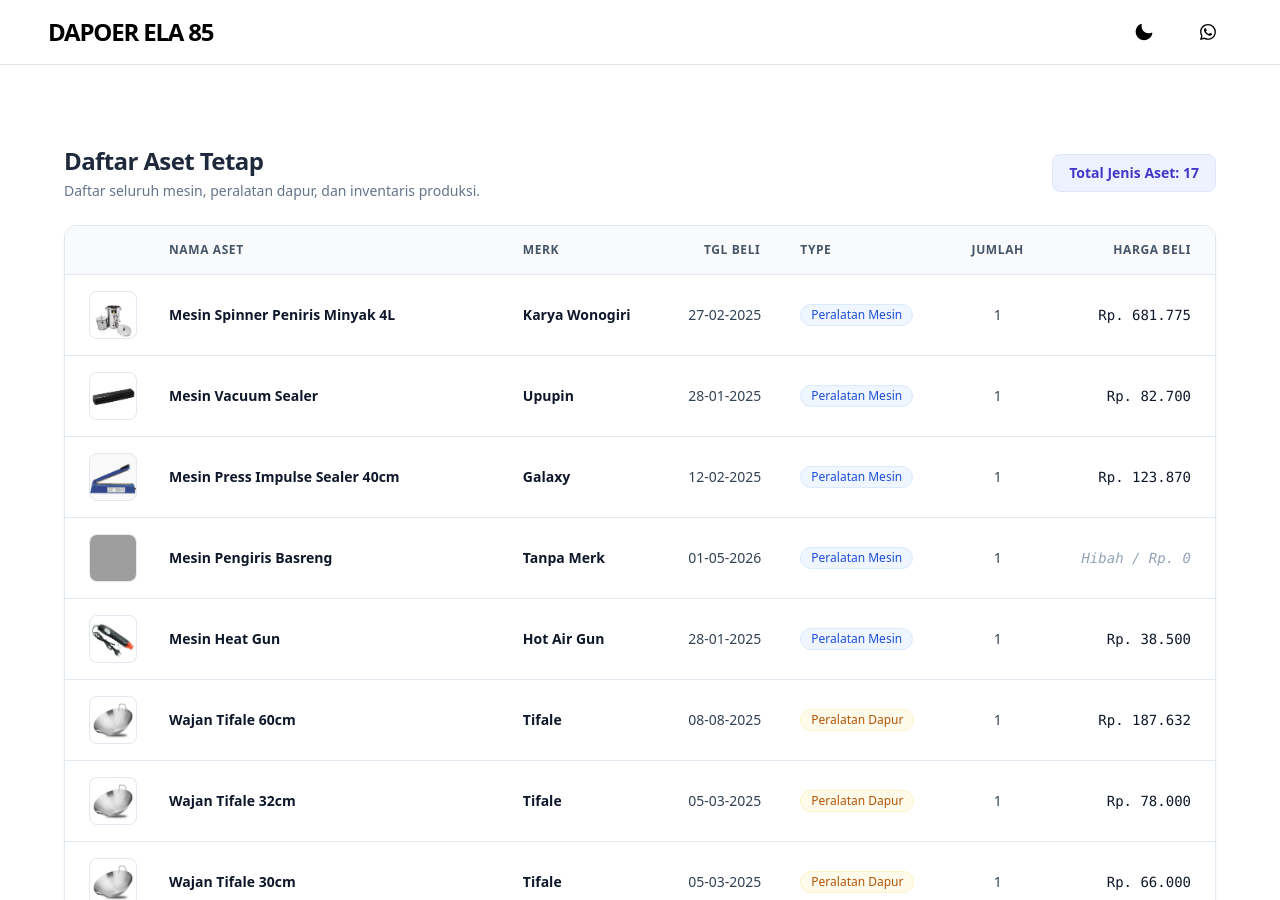
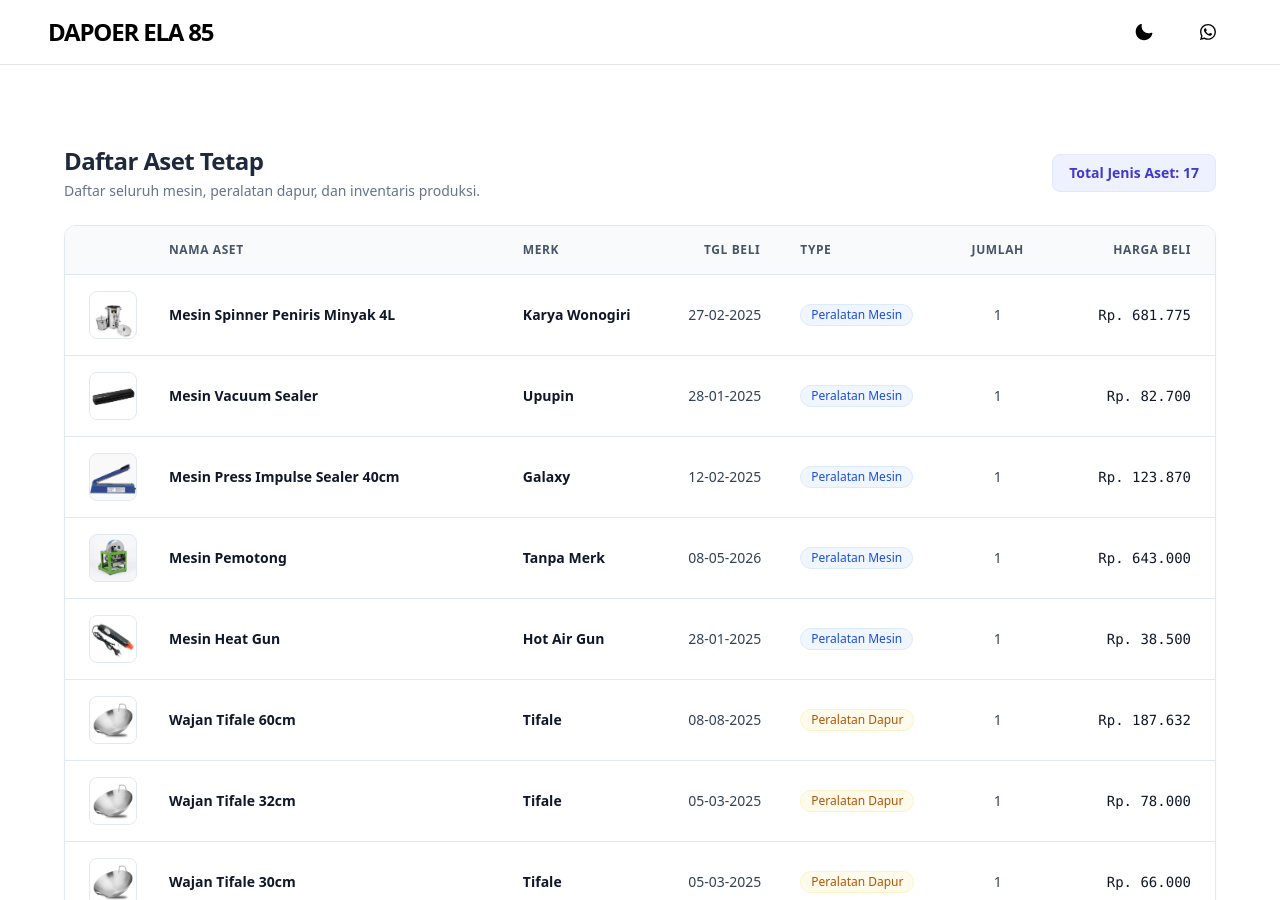
Before and after one commit to dapoerela85/dapoerela85.github.io, a Jekyll site: the page built from _pages/aset-tetap.html, in a window 1280 px wide and 900 px high. Built offline with Jekyll 4.4.1, drawn with Linux system fonts in a browser that asks for light colours; nearby versions of some CDN libraries; grey boxes are pictures that could not be loaded.

Commit message:
Update products.yml

```diff
--- a/_data/products.yml
+++ b/_data/products.yml
@@ -380,13 +380,13 @@ aset_tetap:
     tgl_beli: 12-02-2025
     img: sealer-press.webp
 
-  - id: mesin-pengiris-basreng
-    title: Mesin Pengiris Basreng
-    harga_beli: Rp. 0
+  - id: mesin-pemotong
+    title: Mesin Pemotong
+    harga_beli: Rp. 643.000
     jumlah: 1
     type: Peralatan Mesin
-    tgl_beli: 01-05-2026
-    img: mesin-pengiris-basreng.jpg
+    tgl_beli: 08-05-2026
+    img: mesin-pengiris.webp
 
   - id: mesin-heatgun
     title: Mesin Heat Gun
```
